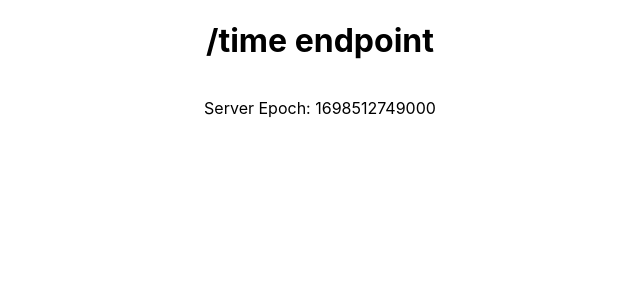
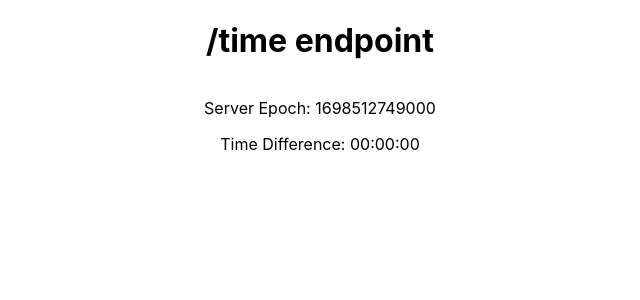
Before and after one commit to jack-owen/server-epoch-test, a React (Create React App) app in the folder client/: page / in a window 1280 px wide. Shown: the top 300 px of the page, without its empty margins (0-640 px from the left). Built offline with nearby package versions, Linux system fonts and the light colour scheme; no server answers.

Commit message:
Add time difference

```diff
--- a/client/src/Components/Time/index.tsx
+++ b/client/src/Components/Time/index.tsx
@@ -38,6 +38,16 @@ const Time = () => {
     }
   };
 
+  const calculateTimeDifference = () => {
+    if (serverTime) {
+      const timeDifference = Math.abs(
+        (clientTime.getSeconds() - serverTime.getSeconds())
+      );
+
+      return new Date(timeDifference).toISOString().slice(11, 19);
+    }
+  };
+
   return (
     <div className="time">
       <h1>/time endpoint</h1>
@@ -50,6 +60,7 @@ const Time = () => {
           ) :
           <>
             <p>Server Epoch: {serverTime.getTime()}</p>
+            <p>Time Difference: {calculateTimeDifference()}</p>
           </>
         }
       </div>
```
